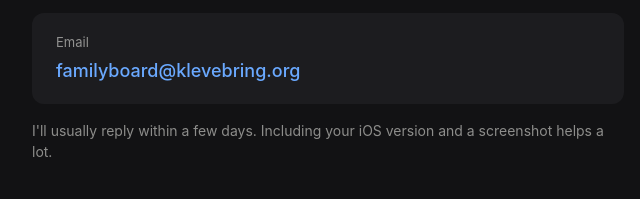
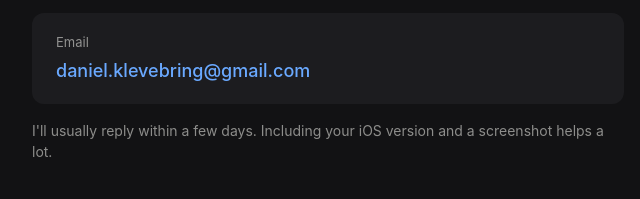
Before and after one commit to dakl/familyboard-support, a plain HTML site: page index.html in a window 1280 px wide. Shown: the part 250-449 px from the top of the page, 312-952 px from the left. Drawn offline with Linux system fonts and the light colour scheme.

Commit message:
chore: update support email to daniel.klevebring@gmail.com

```diff
--- a/index.html
+++ b/index.html
@@ -134,7 +134,7 @@
 			<h2>Contact</h2>
 			<div class="contact-card">
 				<div class="label">Email</div>
-				<div class="value"><a href="mailto:familyboard@klevebring.org">familyboard@klevebring.org</a></div>
+				<div class="value"><a href="mailto:daniel.klevebring@gmail.com">daniel.klevebring@gmail.com</a></div>
 			</div>
 			<p style="margin-top: 16px; color: var(--subtle); font-size: 14px;">
 				I'll usually reply within a few days. Including your iOS version and a screenshot helps a lot.
```
